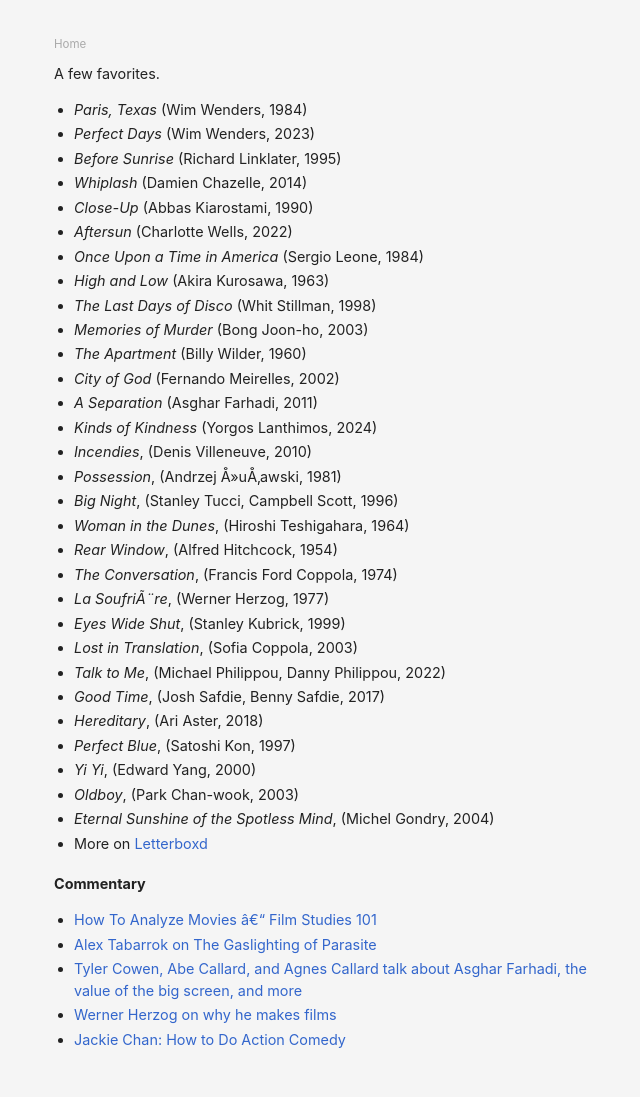
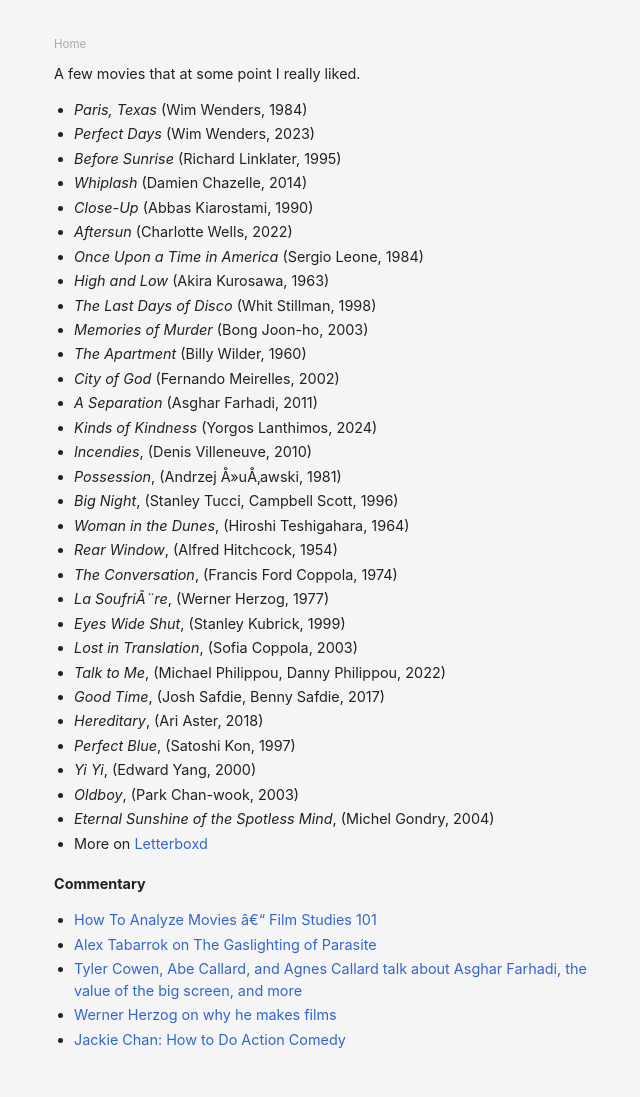
Before and after one commit to danschlz/danschulz.github.io, a Jekyll site: the page built from movies.md, in a window 1280 px wide. Shown: the whole page, without its empty margins (306-946 px from the left). Built offline with Jekyll 4.4.1, drawn with Linux system fonts in a browser that asks for light colours.

Commit message:
Update movies.md

```diff
--- a/movies.md
+++ b/movies.md
@@ -4,7 +4,7 @@ title: Movies
 permalink: /movies/
 ---
 
-A few favorites.
+A few movies that at some point I really liked.
 
 * _Paris, Texas_ (Wim Wenders, 1984)
 * _Perfect Days_ (Wim Wenders, 2023)
```
